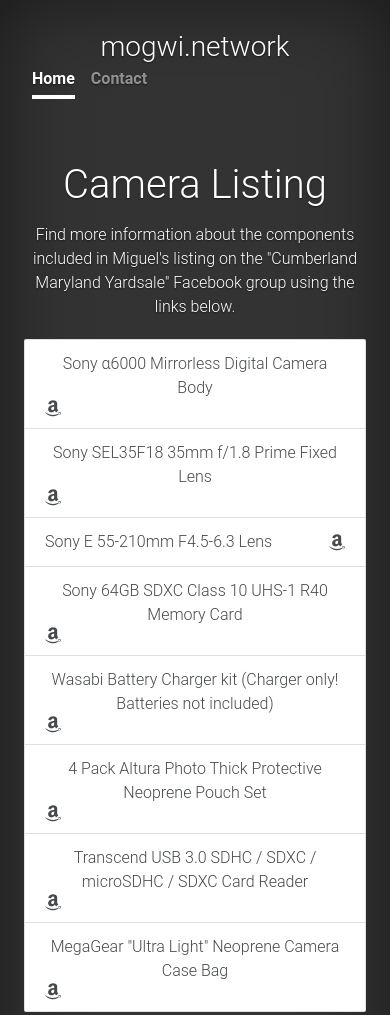
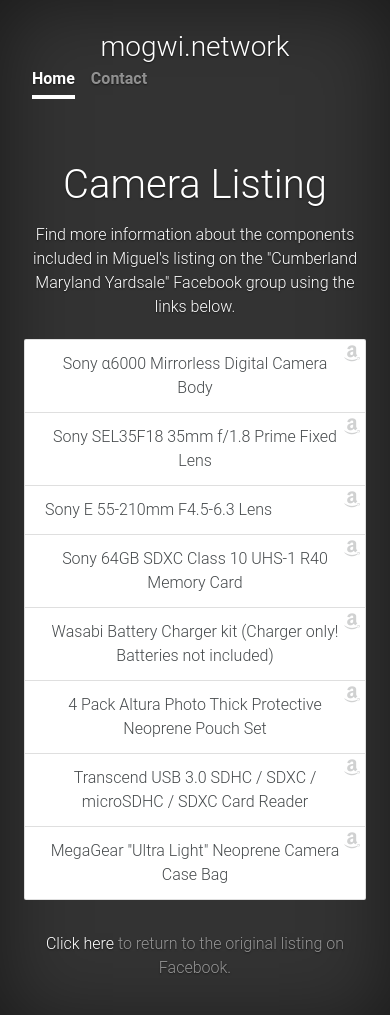
Before and after one commit to themogwi/mogwi.network, a website: page app/camera-listing.html in a window 390 px wide. Shown: the top 1015 px of the page. Drawn offline with nearby package versions, Linux system fonts and the light colour scheme; a script that the page names is missing.

Commit message:
Camera Listing - Responsive list item icon

```diff
--- a/app/camera-listing.html
+++ b/app/camera-listing.html
@@ -21,6 +21,14 @@
     }
     .cover .list-group-item {
       text-shadow: none;
+    }
+    @media (max-width: 550px) {
+      .cover .list-group-item i {
+        position: absolute;
+        top: 5px;
+        right: 5px;
+        opacity: 0.25;
+      }
     }
   </style>
 </head>
```
